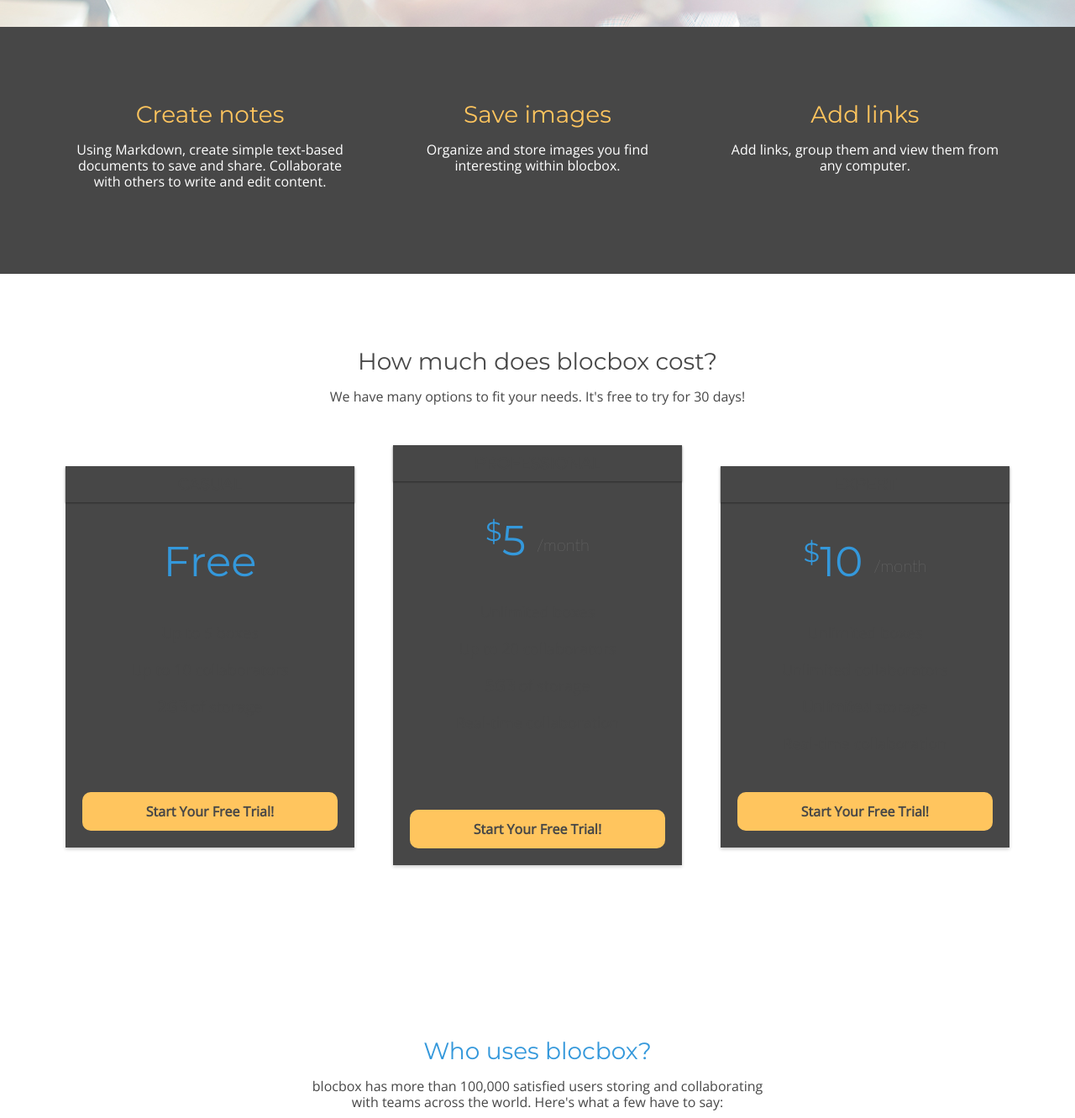
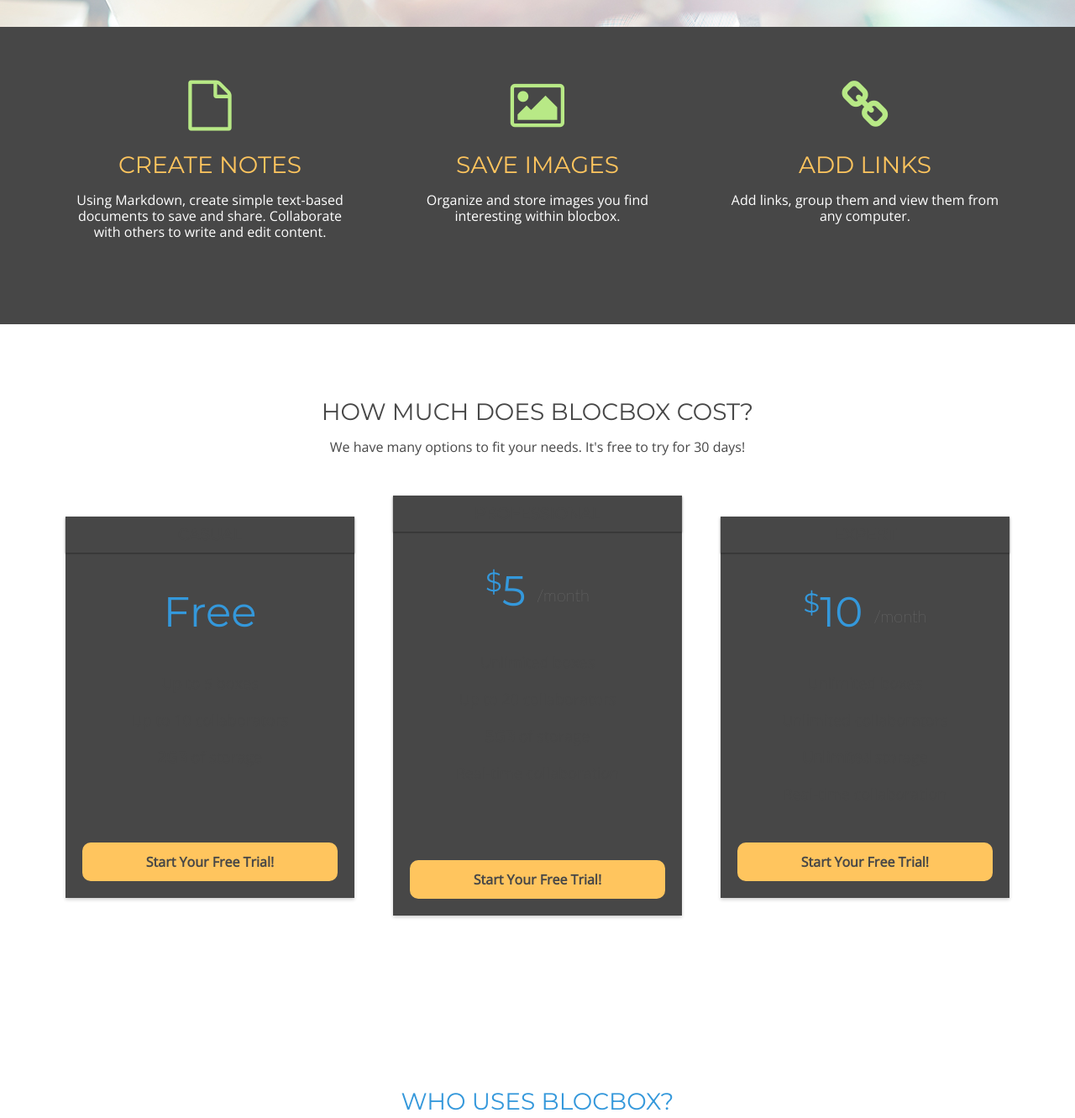
Before and after one commit to samyanow/Blocbox, a plain HTML site: page index.html in a window 1280 px wide. Shown: the part 1068-2399 px from the top of the page at 84% size. Drawn offline with nearby package versions, Linux system fonts and the light colour scheme; files whose address does not match are found by name.

Commit message:
cap headers

```diff
--- a/index.html
+++ b/index.html
@@ -36,7 +36,7 @@
      </div>
    </nav>
    <div class="container hero">
-    <h1 class="animated fadeIn">Save. Share. Collaborate.</h1>
+    <h1 class="animated fadeIn">SAVE. SHARE. COLLABORATE.</h1>
      <p>blocbox lets you collect and sort information.<br/>Create simple notes, store images, and add links.</p>
      <a href="signup.html" class="btn">Start Your Free Trial!</a>
      <img src="Images/dashboard.png" alt="Blocbox" />
@@ -49,15 +49,18 @@
    <section class="benefits">
      <ul class="container">
        <li class="one-third">
-         <h2>Create notes</h2>
+       <i class="fa fa-file-o"></i>
+         <h2>CREATE NOTES</h2>
          <p>Using Markdown, create simple text-based documents to save and share. Collaborate with others to write and edit content.</p>
        </li>
        <li class="one-third">
-         <h2>Save images</h2>
+       <i class="fa fa-picture-o"></i>
+         <h2>SAVE IMAGES</h2>
          <p>Organize and store images you find interesting within blocbox.</p>
        </li>
        <li class="one-third">
-         <h2>Add links</h2>
+       <i class="fa fa-link"></i>
+         <h2>ADD LINKS</h2>
          <p>Add links, group them and view them from any computer.</p>
        </li>
      </ul>
@@ -66,7 +69,7 @@
    <!-- Pricing -->
  <section class="pricing">
    <div class="container">
-     <h2>How much does blocbox cost?</h2>
+     <h2>HOW MUCH DOES BLOCBOX COST?</h2>
      <p>We have many options to fit your needs. It's free to try for 30 days!</p>
    </div>
    <ul class="container">
@@ -115,7 +118,7 @@
 <!-- Testimonials -->
  <section class="testimonials">
    <div class="container">
-     <h2>Who uses blocbox?</h2>
+     <h2>WHO USES BLOCBOX?</h2>
      <p>blocbox has more than 100,000 satisfied users storing and collaborating<br/> with teams across the world. Here's what a few have to say:</p>
    </div>
    <ul class="container">
@@ -153,7 +156,7 @@
 <!-- Sign up additional for assignment -->
  <section class="sign up today">
    <div class="container">
-     <h2>Why Sign Up?</h2>
+     <h2>WHY SIGN UP?</h2>
      <p>Blocbox helps organize your daily life. Whether it's for work or play Blocbox is here to simplify and organize everything you love on the Internet. With a free 30 day trial, you really have nothing to lose.</p>
       <a href="signup.html" class="btn">Start Your Free Trial!</a>
    </div>
```
